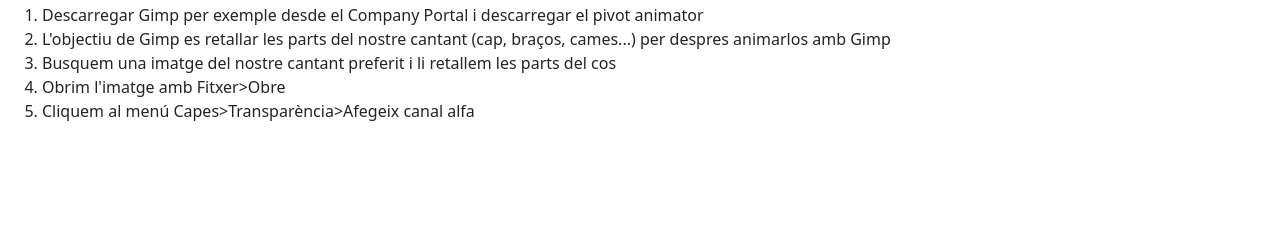
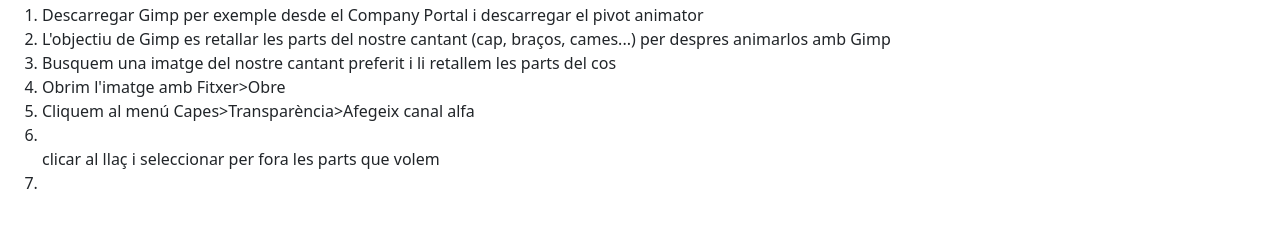
Before and after one commit to denrich4/denrich4.github.io, a plain HTML site: page pivot/index.html in a window 1280 px wide. Shown: the part 137-364 px from the top of the page. Drawn offline with nearby package versions, Linux system fonts and the light colour scheme.

Commit message:
Update index.html

```diff
--- a/pivot/index.html
+++ b/pivot/index.html
@@ -97,6 +97,8 @@
         <li>Busquem una imatge del nostre cantant preferit i li retallem les parts del cos</li>
         <li>Obrim l'imatge amb Fitxer>Obre </li>
         <li>Cliquem al menú Capes>Transparència>Afegeix canal alfa</li>
+        <li></li>clicar al llaç i seleccionar per fora les parts que volem<li>
+
     </ol>
 </div>
 
```
